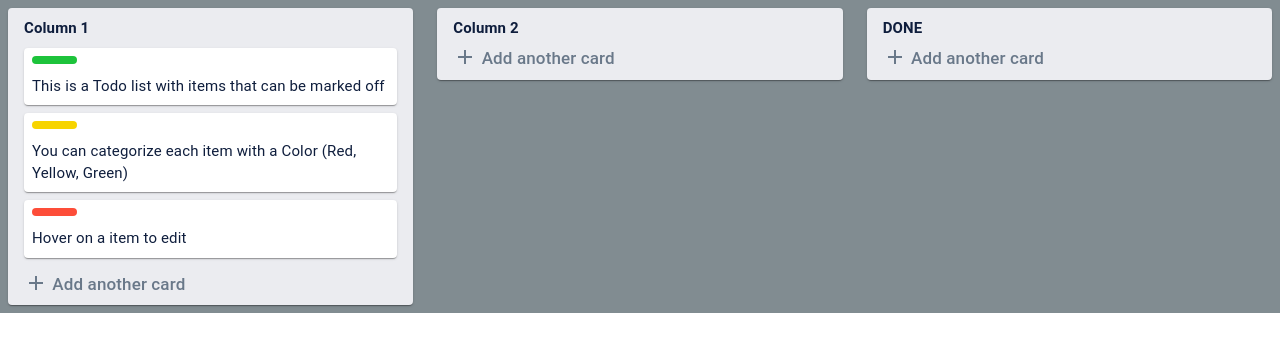
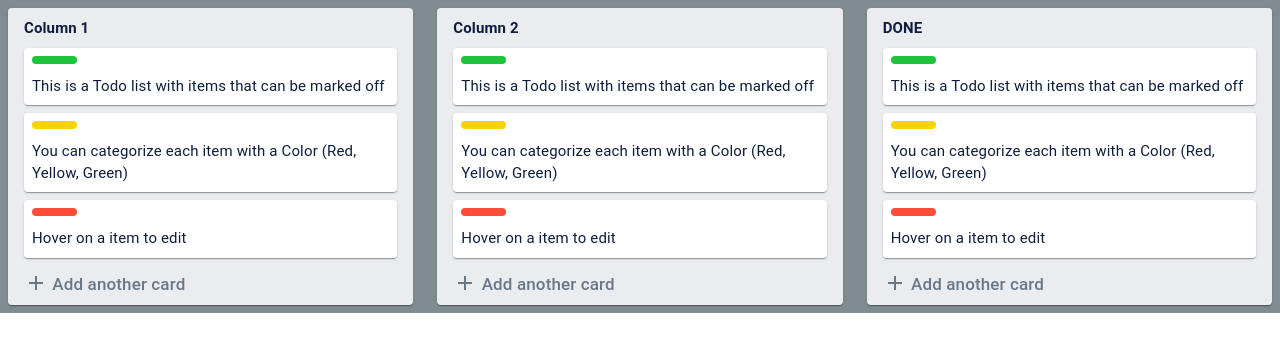
Before and after one commit to IsmaelTerreno/trello-geek, a React (Create React App) app: page / in a window 1280 px wide. Shown: the top 352 px of the page. Built offline with nearby package versions, Linux system fonts and the light colour scheme.

Commit message:
Added soma base redux state for tasks.

```diff
--- a/src/App.js
+++ b/src/App.js
@@ -2,7 +2,8 @@ import React from 'react';
 import { makeStyles } from '@material-ui/core/styles';
 import { Grid } from '@material-ui/core';
 import './App.css';
-import ColumnCards from './ColumnCards'
+import ColumnCards from './ColumnCards';
+import PropTypes from 'prop-types';
 
 const useStyles = makeStyles((theme) => ({
   root: {
@@ -12,37 +13,36 @@ const useStyles = makeStyles((theme) => ({
   },
 }));
 
-const MockDataCards = [
-  {
-      labelColor: 'green',
-      description: 'This is a Todo list with items that can be marked off',
-  },
-  {
-      labelColor: 'yellow',
-      description: 'You can categorize each item with a Color (Red, Yellow, Green)',
-  },
-  {
-      labelColor: 'red',
-      description: 'Hover on a item to edit',
-  },
-];
-const App = () => {
+const App = ({columnTasks}) => {
   const classes = useStyles();
   return (
     <div className={classes.root}>
       <Grid container spacing={3}>
-        <Grid item xs>
-          <ColumnCards title="Column 1" cards={MockDataCards} />
-        </Grid>
-        <Grid item xs>
-          <ColumnCards title="Column 2" />
-        </Grid>
-        <Grid item xs>
-          <ColumnCards title="DONE" />
-        </Grid>
+        {
+          columnTasks.length > 0 &&
+          columnTasks.map((column, idx)=>{
+            return(
+              <Grid item xs key={'task-column-' + idx}>
+                <ColumnCards
+                title={column.title}
+                cards={column.tasks}
+                onAddCard={()=> console.log('add card.')}
+                />
+              </Grid>
+            );
+          })
+        }
       </Grid>
     </div>
   );
 }
 
+App.defaultProps = {
+  columnTasks:[],
+};
+
+App.propTypes = {
+  columnTasks: PropTypes.array
+};
+
 export default App;
--- a/src/ColumnCards.js
+++ b/src/ColumnCards.js
@@ -22,6 +22,7 @@ const useStyles = makeStyles((theme) => ({
     color: '#697889',
     marginLeft: theme.spacing(1),
     fontSize:'17px',
+    cursor: 'pointer',
   },
   addIcon:{
       position:'relative',
@@ -29,7 +30,11 @@ const useStyles = makeStyles((theme) => ({
   }
 }));
 
-const ColumnCards = ({title, cards}) => {
+const ColumnCards = ({
+  title,
+  cards,
+  onAddCard
+}) => {
   const classes = useStyles();
   return (
     <Paper className={classes.paper}>
@@ -41,7 +46,7 @@ const ColumnCards = ({title, cards}) => {
         </Typography>
         {
            cards.length > 0 &&
-           cards.map((card,idx)=>{
+           cards.map((card,idx)=> {
             return(
                 <TaskCard
                     key={'task-'+idx}
@@ -54,6 +59,7 @@ const ColumnCards = ({title, cards}) => {
         <Typography
         className={classes.addBtn}
         variant="subtitle2"
+        onClick={onAddCard}
         >
             <AddIcon className={classes.addIcon}/> Add another card
         </Typography>
@@ -72,6 +78,7 @@ ColumnCards.propTypes = {
         labelColor: PropTypes.string,
         description: PropTypes.string
     })),
+    onAddCard: PropTypes.func,
 };
 
 export default ColumnCards;
--- /dev/null
+++ b/src/containers/AppContainer.js
@@ -0,0 +1,16 @@
+import { connect } from 'react-redux';
+import App from '../App';
+import {
+    getTaskList,
+} from "../redux/reducers/task";
+
+const mapStateToProps = state => {
+    return {
+        columnTasks: getTaskList(state),
+    }
+};
+
+export default connect(
+    mapStateToProps,
+    null
+)(App);
--- a/src/index.js
+++ b/src/index.js
@@ -1,12 +1,17 @@
 import React from 'react';
 import ReactDOM from 'react-dom';
 import './index.css';
-import App from './App';
+import App from './containers/AppContainer';
 import reportWebVitals from './reportWebVitals';
+import Provider from 'react-redux/es/components/Provider';
+import { MainStore } from './redux/store/configureStore';
+const store = MainStore();
 
 ReactDOM.render(
   <React.StrictMode>
-    <App />
+    <Provider store={store}>
+      <App />
+    </Provider>
   </React.StrictMode>,
   document.getElementById('root')
 );
--- /dev/null
+++ b/src/redux/actions/task.js
@@ -0,0 +1,16 @@
+export const SET_CURRENT_TASK = 'SET_CURRENT_TASK';
+export const SET_TASK_LIST = 'SET_CURRENT_TASK';
+
+export const setCurrentTask = (task) => {
+  return {
+    type: SET_CURRENT_TASK,
+    task
+  };
+};
+
+export const setTaskList = (list) => {
+  return {
+    type: SET_TASK_LIST,
+    list
+  };
+};
--- /dev/null
+++ b/src/redux/reducers/index.js
@@ -0,0 +1,8 @@
+import { combineReducers } from 'redux';
+import { TaskReducer } from './task';
+
+const rootReducer = combineReducers({
+  task: TaskReducer,
+});
+
+export default rootReducer;
--- /dev/null
+++ b/src/redux/reducers/task.js
@@ -0,0 +1,71 @@
+import {
+  SET_CURRENT_TASK,
+  SET_TASK_LIST,
+} from '../actions/task';
+import {createSelector} from 'reselect';
+
+const MockDataCards = [
+  {
+      labelColor: 'green',
+      description: 'This is a Todo list with items that can be marked off',
+  },
+  {
+      labelColor: 'yellow',
+      description: 'You can categorize each item with a Color (Red, Yellow, Green)',
+  },
+  {
+      labelColor: 'red',
+      description: 'Hover on a item to edit',
+  },
+];
+
+const columnTasks = [
+  {
+    title: "Column 1",
+    tasks: MockDataCards ,
+  },
+  {
+    title: "Column 2",
+    tasks: MockDataCards ,
+  },
+  {
+    title: "DONE",
+    tasks: MockDataCards ,
+  }
+];
+
+const initState = {
+  current: null,
+  list: columnTasks,
+};
+
+export const TaskReducer = (state = initState, action) => {
+  switch (action.type) {
+    case SET_CURRENT_TASK:
+      return {
+        ...state,
+        current: action.task
+      };
+    case SET_TASK_LIST:
+        return {
+          ...state,
+          list: action.list
+        };
+    default:
+      return state;
+  }
+}
+
+const tasklistSelector = state => state.task.list;
+const currentTaskSelector = state => state.task.current;
+
+
+export const getTaskList = createSelector(
+  tasklistSelector,
+  list => list
+);
+
+export const getCurrentTask = createSelector(
+  currentTaskSelector,
+  task => task
+);
--- /dev/null
+++ b/src/redux/store/configureStore.js
@@ -0,0 +1,13 @@
+import { createStore, compose } from 'redux';
+import rootReducer from '../reducers/';
+
+const composeEnhancers = window.__REDUX_DEVTOOLS_EXTENSION_COMPOSE__ || compose;
+
+const store = createStore(
+  rootReducer,
+  composeEnhancers()
+);
+
+export const MainStore = () => {
+  return store;
+}
```
